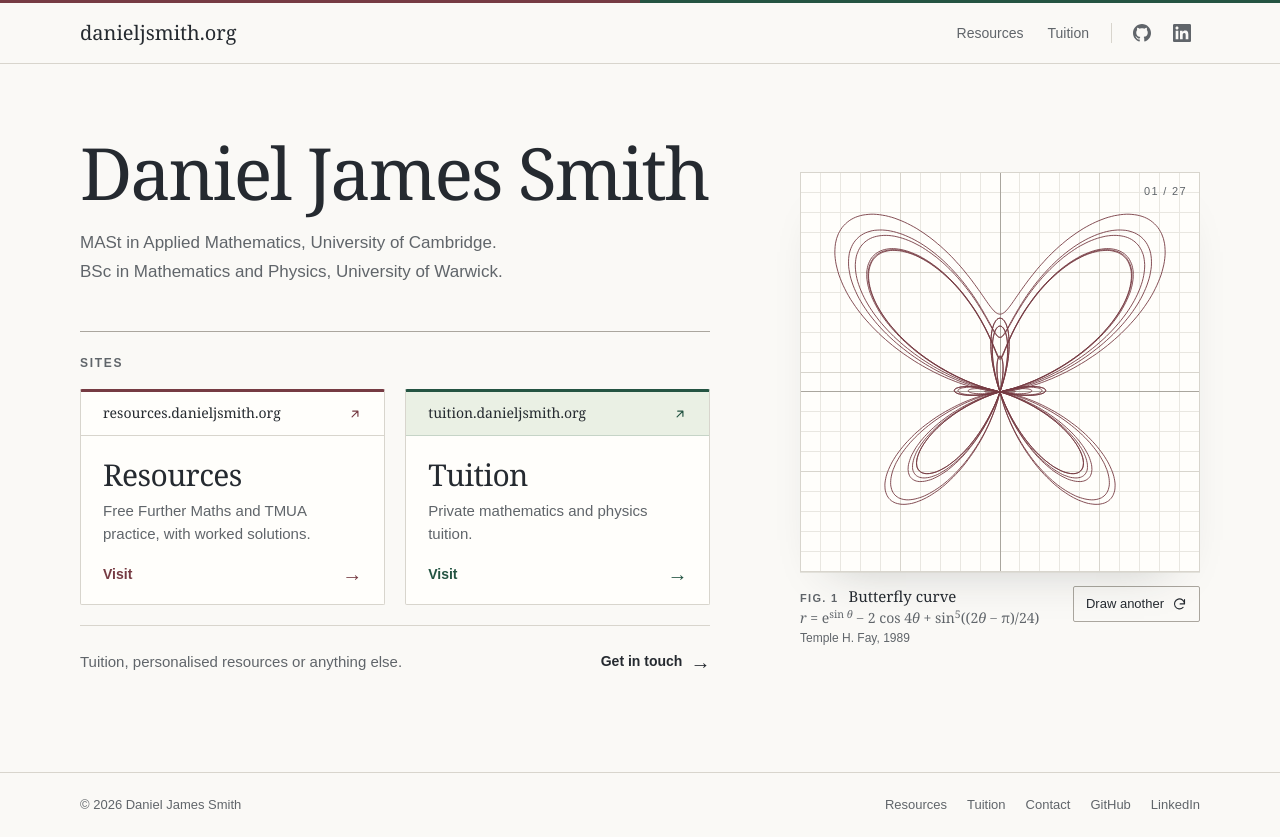
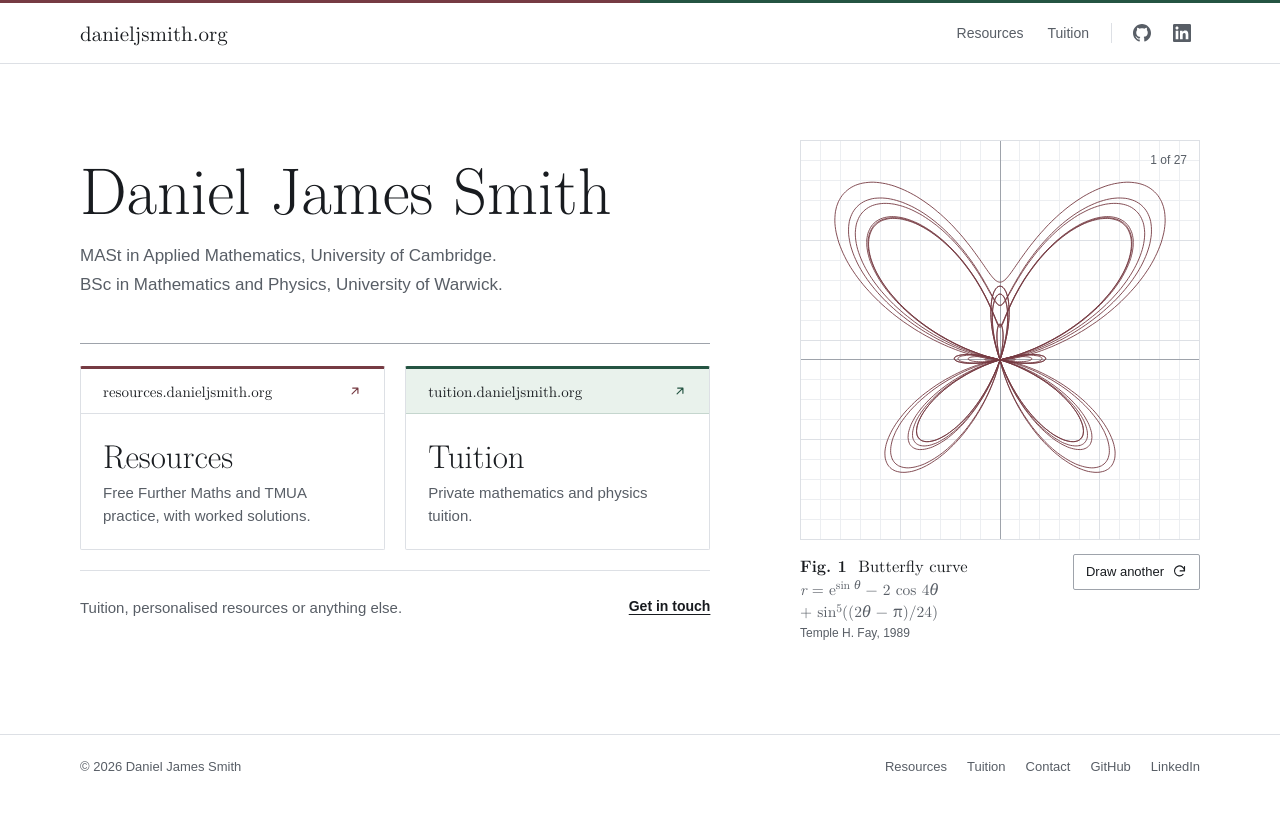
Before and after one commit to danieljamessmith/danieljsmith.org, an Astro site: page / in a window 1280 px wide. After the commit the page ends 800 px from the top, so only its background shows below. Built offline with nearby package versions, Linux system fonts and the light colour scheme; Astro itself is replaced by a stand-in of ours.

Commit message:
Home: white paper, Latin Modern headings, plainer cards
The ground is white with neutral rules. The name, the card titles and the
figure's caption are set in Latin Modern, served from public/fonts with
Georgia as the fallback. The cards lose their Visit line and hover shadow,
the Sites label is kept for screen readers only, the enquiry link is
underlined in place of its arrow, and the figure counts "1 of 27".

Co-Authored-By: Claude Fable 5.2 <noreply@anthropic.com>
Claude-Session: https://claude.ai/code/session_01F2QfUE1z1mB5At5BUjXC46

```diff
--- a/src/components/CurvePlate.svelte
+++ b/src/components/CurvePlate.svelte
@@ -22,7 +22,6 @@
 
   // Curves alternate between the resources and tuition accents.
   const accent = (index: number) => (index % 2 === 0 ? 'rgb(var(--resources))' : 'rgb(var(--tuition))');
-  const pad = (n: number) => String(n).padStart(2, '0');
 
   let current = $state(0);
   let serial = 0;
@@ -61,7 +60,7 @@
         </g>
       {/each}
     </svg>
-    <span class="plate-corner" aria-hidden="true">{pad(current + 1)} / {pad(curves.length)}</span>
+    <span class="plate-corner" aria-hidden="true">{current + 1} of {curves.length}</span>
   </div>
   <figcaption class="plate-foot">
     <span id="plate-caption" class="plate-caption" aria-live="polite">
@@ -87,7 +86,6 @@
     aspect-ratio: 1;
     background: rgb(var(--surface-raised));
     border: 1px solid rgb(var(--rule));
-    box-shadow: 0 1px 0 rgb(var(--rule) / .6), 0 24px 48px -32px rgb(var(--ink) / .28);
   }
   svg { display: block; width: 100%; height: 100%; }
   .grid { fill: none; vector-effect: non-scaling-stroke; shape-rendering: crispEdges; }
@@ -118,8 +116,7 @@
     top: 10px;
     right: 12px;
     color: rgb(var(--muted));
-    font-size: 11px;
-    letter-spacing: .12em;
+    font-size: 12px;
     font-variant-numeric: tabular-nums;
   }
 
@@ -132,18 +129,11 @@
     gap: 12px 20px;
     padding-top: 14px;
   }
-  .plate-caption { flex: 1 1 210px; min-width: 0; font-family: Georgia, Cambria, serif; line-height: 1.45; }
-  .plate-name { display: block; color: rgb(var(--ink)); font-size: 15px; }
-  .plate-fig {
-    margin-right: 6px;
-    color: rgb(var(--muted));
-    font-family: Arial, Helvetica, sans-serif;
-    font-size: 11px;
-    font-weight: 600;
-    letter-spacing: .12em;
-    text-transform: uppercase;
-  }
-  .plate-equation { display: block; color: rgb(var(--muted)); font-size: 14px; }
+  .plate-caption { flex: 1 1 210px; min-width: 0; font-family: var(--serif); line-height: 1.45; }
+  .plate-name { display: block; color: rgb(var(--ink)); font-size: 16.5px; }
+  /* The figure number, as a textbook sets it. */
+  .plate-fig { margin-right: 6px; font-family: "LM Head", Georgia, Cambria, serif; font-weight: 700; }
+  .plate-equation { display: block; color: rgb(var(--muted)); font-size: 15.5px; }
   .plate-equation > span { white-space: nowrap; }
   .plate-equation :global(i) { font-style: italic; }
   .plate-note { display: block; margin-top: 2px; color: rgb(var(--muted)); font-family: Arial, Helvetica, sans-serif; font-size: 12px; }
--- a/src/layouts/Layout.astro
+++ b/src/layouts/Layout.astro
@@ -17,7 +17,7 @@ const shareImage = new URL('/favicon.png', Astro.site);
     <meta charset="UTF-8" />
     <meta name="viewport" content="width=device-width, initial-scale=1.0, viewport-fit=cover" />
     <meta name="description" content={description} />
-    <meta name="theme-color" content="#faf9f6" />
+    <meta name="theme-color" content="#ffffff" />
     <meta name="format-detection" content="telephone=no" />
     <link rel="canonical" href={canonical} />
     <meta property="og:type" content="website" />
--- a/src/pages/index.astro
+++ b/src/pages/index.astro
@@ -65,7 +65,7 @@ const track = (key: string, location: string) => ({
     </div>
 
     <section class="home-sites" aria-labelledby="sites-title">
-      <h2 id="sites-title" class="eyebrow">Sites</h2>
+      <h2 id="sites-title" class="sr-only">Sites</h2>
       <div class="site-grid">
         {sites.map((site) => (
           <article class:list={['site-card', `site-card--${site.key}`]}>
@@ -76,14 +76,13 @@ const track = (key: string, location: string) => ({
             <div class="card-body">
               <h3><a class="site-card-link" href={site.href} {...track(site.key, 'card')}>{site.title}</a></h3>
               <p class="card-description">{site.description}</p>
-              <p class="card-cta" aria-hidden="true">Visit <span class="arrow">&rarr;</span></p>
             </div>
           </article>
         ))}
       </div>
       <p class="home-enquiry">
         <span>Tuition, personalised resources or anything else.</span>
-        <a href={enquiryHref} {...trackEnquiry('home')}>Get in touch <span class="arrow" aria-hidden="true">&rarr;</span></a>
+        <a href={enquiryHref} {...trackEnquiry('home')}>Get in touch</a>
       </p>
     </section>
 
--- a/src/styles/global.css
+++ b/src/styles/global.css
@@ -1,32 +1,39 @@
 @import "tailwindcss";
 
-/* The two faces the resources and tuition sites also use. */
+/* Arial for text; headings and the figure's caption in Latin Modern, the
+   face the resources site's documents are typeset in. Georgia stands in
+   until a file loads. */
+@font-face { font-family: "LM Display"; font-weight: 400; font-style: normal; font-display: swap; src: url("/fonts/lmroman17-regular.woff2") format("woff2"); }
+@font-face { font-family: "LM Head"; font-weight: 700; font-style: normal; font-display: swap; src: url("/fonts/lmroman12-bold.woff2") format("woff2"); }
+@font-face { font-family: "LM Text"; font-weight: 400; font-style: normal; font-display: swap; src: url("/fonts/lmroman10-regular.woff2") format("woff2"); }
+@font-face { font-family: "LM Text"; font-weight: 400; font-style: italic; font-display: swap; src: url("/fonts/lmroman10-italic.woff2") format("woff2"); }
 @theme inline {
   --font-sans: Arial, Helvetica, sans-serif;
-  --font-display: Georgia, Cambria, serif;
+  --font-display: "LM Display", Georgia, Cambria, serif;
 }
 
-/* The editorial system shared with the resources and tuition sites: paper,
-   Georgia headings over Arial text, fine rules and 2px corners. The two
-   site accents (wine for resources, forest for tuition) mark everything
-   that leads to that site. */
+/* The system shared with the resources site: white paper, Latin Modern
+   headings over Arial text, fine rules and 2px corners. The two site
+   accents (wine for resources, forest for tuition) mark everything that
+   leads to that site. */
 :root {
   color-scheme: light;
-  --surface: 250 249 246;
-  --surface-raised: 255 254 251;
-  --surface-overlay: 240 238 232;
-  --ink: 37 42 48;
-  --muted: 96 101 106;
-  --rule: 216 213 205;
-  --rule-strong: 170 166 158;
+  --surface: 255 255 255;
+  --surface-raised: 255 255 255;
+  --surface-overlay: 244 245 247;
+  --ink: 24 27 31;
+  --muted: 88 94 102;
+  --rule: 221 224 229;
+  --rule-strong: 158 163 171;
   --resources: 118 59 67;
-  --resources-tint: 241 232 231;
+  --resources-tint: 247 236 238;
   --tuition: 36 84 66;
-  --tuition-tint: 234 240 228;
+  --tuition-tint: 233 242 236;
 
   --page-max: 1120px;
   --gutter: 20px;
-  --serif: Georgia, Cambria, 'Times New Roman', serif;
+  --display: "LM Display", Georgia, Cambria, 'Times New Roman', serif;
+  --serif: "LM Text", Georgia, Cambria, 'Times New Roman', serif;
 }
 @media (min-width: 768px) {
   :root { --gutter: clamp(28px, 5vw, 64px); }
@@ -62,14 +69,12 @@ main:focus { outline: none; }
   padding-right: max(var(--gutter), env(safe-area-inset-right));
 }
 
-.eyebrow { color: rgb(var(--muted)); font-size: 12px; font-weight: 600; letter-spacing: .14em; text-transform: uppercase; }
-
 /* ---------- Header ---------- */
 /* The top rule is split between the two sites' accents. */
 .site-header { border-bottom: 1px solid rgb(var(--rule)); background: rgb(var(--surface)); }
 .site-header::before { content: ''; display: block; height: 3px; background: linear-gradient(90deg, rgb(var(--resources)) 50%, rgb(var(--tuition)) 50%); }
 .header-bar { display: flex; align-items: center; justify-content: space-between; gap: 16px; min-height: 60px; }
-.site-name { font-family: var(--serif); font-size: clamp(17px, 4.6vw, 20px); line-height: 1.2; white-space: nowrap; }
+.site-name { font-family: var(--serif); font-size: clamp(18px, 4.8vw, 21px); line-height: 1.2; white-space: nowrap; }
 .header-links { display: flex; align-items: center; gap: 4px; }
 .header-site { display: none; padding: 8px 10px; font-size: 14px; color: rgb(var(--muted)); white-space: nowrap; }
 .header-divider { display: none; width: 1px; height: 20px; margin-inline: 8px; background: rgb(var(--rule)); }
@@ -92,10 +97,9 @@ main:focus { outline: none; }
    screens set the figure beside the other two. */
 .home { display: grid; grid-template-areas: "intro" "sites" "plate"; padding-block: 44px 56px; }
 .home-intro { grid-area: intro; min-width: 0; }
-.home h1 { font: 400 clamp(42px, 9vw, 72px)/1.02 var(--serif); letter-spacing: -.03em; text-wrap: balance; }
+.home h1 { font: 400 clamp(42px, 8.6vw, 66px)/1.04 var(--display); text-wrap: balance; }
 .home-lede { margin-top: 20px; color: rgb(var(--muted)); font-size: 17px; line-height: 1.7; }
 .home-sites { grid-area: sites; min-width: 0; margin-top: 36px; padding-top: 22px; border-top: 1px solid rgb(var(--rule-strong)); }
-.home-sites .eyebrow { margin-bottom: 16px; }
 .home-plate { grid-area: plate; width: 100%; max-width: 400px; margin-top: 52px; justify-self: center; }
 @media (min-width: 960px) {
   .home {
@@ -126,38 +130,33 @@ main:focus { outline: none; }
   border: 1px solid rgb(var(--rule));
   border-top: 3px solid rgb(var(--accent));
   border-radius: 2px;
-  transition: border-color .2s, box-shadow .2s;
+  transition: border-color .2s;
 }
 .site-card--resources { --accent: var(--resources); --accent-tint: var(--resources-tint); }
 .site-card--tuition { --accent: var(--tuition); --accent-tint: var(--tuition-tint); }
 .site-card:has(.site-card-link:focus-visible) { outline: 3px solid rgb(var(--accent)); outline-offset: 3px; }
 @media (hover: hover) {
-  .site-card:hover { border-color: rgb(var(--accent) / .55); border-top-color: rgb(var(--accent)); box-shadow: 0 28px 48px -36px rgb(var(--ink) / .45); }
+  .site-card:hover { border-color: rgb(var(--accent) / .55); border-top-color: rgb(var(--accent)); }
   .site-card:hover .site-card-link { text-decoration: underline; text-decoration-thickness: 1px; }
-  .site-card:hover .card-cta .arrow { transform: translateX(4px); }
 }
 
-.card-strip { display: flex; align-items: center; justify-content: space-between; gap: 12px; padding: 10px 22px; border-bottom: 1px solid rgb(var(--rule)); font-family: var(--serif); font-size: 14px; color: rgb(var(--ink)); }
+.card-strip { display: flex; align-items: center; justify-content: space-between; gap: 12px; padding: 10px 22px; border-bottom: 1px solid rgb(var(--rule)); font-family: var(--serif); font-size: 15px; color: rgb(var(--ink)); }
 .site-card--tuition .card-strip { background: rgb(var(--accent-tint)); border-bottom-color: rgb(var(--accent) / .18); }
 .card-strip span { min-width: 0; overflow: hidden; text-overflow: ellipsis; white-space: nowrap; }
 .card-strip svg { flex-shrink: 0; width: 14px; height: 14px; color: rgb(var(--accent)); }
 
-.card-body { display: flex; flex: 1; flex-direction: column; padding: 22px 22px 18px; }
-.card-body h3 { font: 400 30px/1.1 var(--serif); letter-spacing: -.02em; }
+.card-body { display: flex; flex: 1; flex-direction: column; padding: 22px; }
+.card-body h3 { font: 400 33px/1.1 var(--display); }
 .site-card-link::after { content: ''; position: absolute; inset: 0; }
 .site-card-link:focus-visible { outline: none; }
 .card-description { margin-top: 8px; color: rgb(var(--muted)); font-size: 15px; line-height: 1.55; }
-.card-cta { display: flex; align-items: center; justify-content: space-between; gap: 12px; margin-top: auto; padding-top: 18px; color: rgb(var(--accent)); font-size: 14px; font-weight: 600; }
-.card-cta .arrow { font-size: 20px; line-height: 1; transition: transform .18s; }
 
 /* ---------- Enquiry line ---------- */
 /* One line under the cards, in ink: the form it leads to serves both sites. */
 .home-enquiry { display: flex; flex-wrap: wrap; align-items: center; justify-content: space-between; gap: 2px 20px; margin-top: 20px; padding-top: 14px; border-top: 1px solid rgb(var(--rule)); color: rgb(var(--muted)); font-size: 15px; line-height: 1.55; }
-.home-enquiry a { display: inline-flex; align-items: center; gap: 8px; min-height: 44px; color: rgb(var(--ink)); font-size: 14px; font-weight: 600; white-space: nowrap; }
-.home-enquiry .arrow { font-size: 20px; line-height: 1; transition: transform .18s; }
+.home-enquiry a { display: inline-flex; align-items: center; min-height: 44px; color: rgb(var(--ink)); font-size: 14px; font-weight: 600; white-space: nowrap; text-decoration: underline; text-decoration-thickness: 1px; }
 @media (hover: hover) {
-  .home-enquiry a:hover { text-decoration: underline; text-decoration-thickness: 1px; }
-  .home-enquiry a:hover .arrow { transform: translateX(4px); }
+  .home-enquiry a:hover { text-decoration-thickness: 2px; }
 }
 
 /* ---------- Footer ---------- */
```
Also changed, not shown: README.md, public/fonts/LICENCE.txt (added), public/fonts/lmroman10-italic.woff2 (added), public/fonts/lmroman10-regular.woff2 (added), public/fonts/lmroman12-bold.woff2 (added), public/fonts/lmroman17-regular.woff2 (added).
